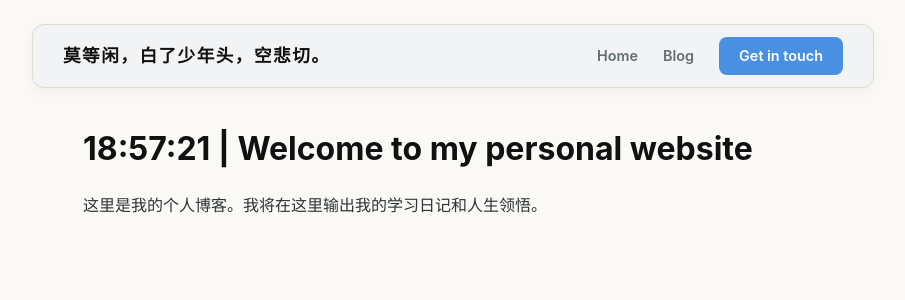
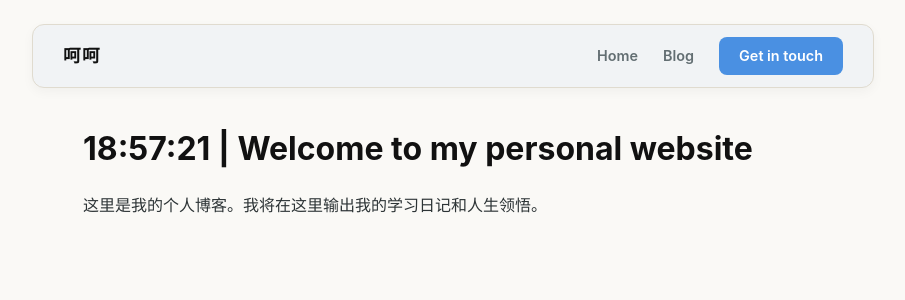
Before and after one commit to jayzzzzmp-commits/jayzzzzmp-commits.github.io, a Jekyll site: the page built from index.html, in a window 1280 px wide. Shown: the top 300 px of the page, without its empty margins (187-1092 px from the left). Built offline with Jekyll 4.4.1, drawn with Linux system fonts in a browser that asks for light colours.

Commit message:
Update default.html

```diff
--- a/_layouts/default.html
+++ b/_layouts/default.html
@@ -97,7 +97,7 @@
 <body>
 
     <nav class="navbar">
-        <a href="index.html" class="nav-brand">莫等闲，白了少年头，空悲切。</a>
+        <a href="index.html" class="nav-brand">呵呵</a>
         <div class="nav-links">
             <a href="index.html">Home</a>
             <a href="blog.html">Blog</a>
```
